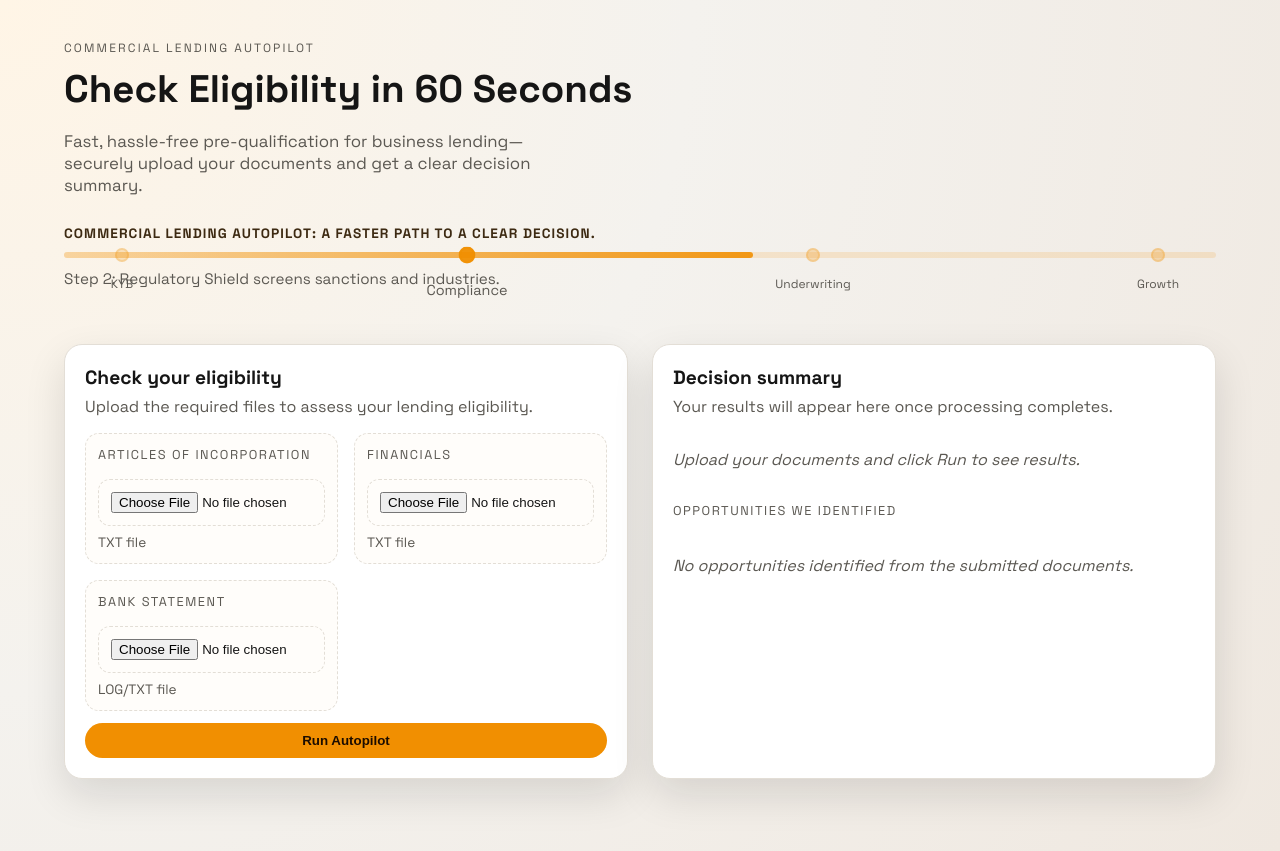
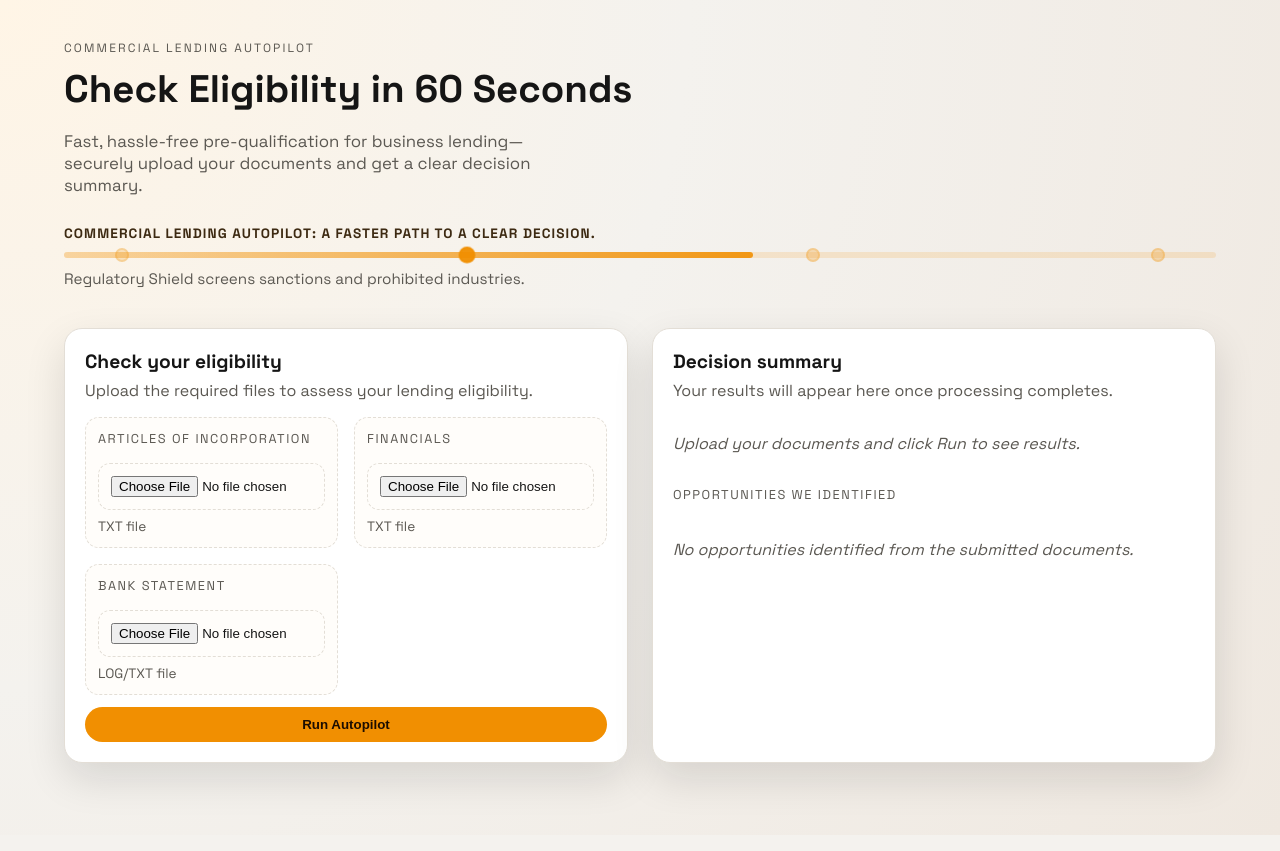
Before and after one commit to ajonescodes/mvp-codex-hackathon, a React (Vite) app in the folder kyb-ui/: page / in a window 1280 px wide. Built offline with nearby package versions, Linux system fonts and the light colour scheme.

Commit message:
Fix autopilot animation text

```diff
--- a/kyb-ui/src/App.jsx
+++ b/kyb-ui/src/App.jsx
@@ -87,23 +87,19 @@ export default function App() {
           <div className="autopilot-line" aria-hidden="true">
             <span className="line-fill" />
             <div className="step-dot step-1">
-              <span>KYB</span>
             </div>
             <div className="step-dot step-2">
-              <span>Compliance</span>
             </div>
             <div className="step-dot step-3">
-              <span>Underwriting</span>
             </div>
             <div className="step-dot step-4">
-              <span>Growth</span>
             </div>
           </div>
           <div className="autopilot-text" aria-live="polite">
-            <span>Step 1: KYB Gatekeeper verifies entity and UBOs.</span>
-            <span>Step 2: Regulatory Shield screens sanctions and industries.</span>
-            <span>Step 3: Credit Underwriter computes EBITDA, DSCR, and decisioning.</span>
-            <span>Step 4: Relationship Sentinel surfaces cross-sell opportunities.</span>
+            <span>KYB Gatekeeper verifies entity and UBOs.</span>
+            <span>Regulatory Shield screens sanctions and prohibited industries.</span>
+            <span>Credit Underwriter computes EBITDA, DSCR, and decisioning.</span>
+            <span>Relationship Sentinel surfaces cross-sell opportunities.</span>
           </div>
         </section>
 
--- a/kyb-ui/src/index.css
+++ b/kyb-ui/src/index.css
@@ -368,15 +368,6 @@ h1 {
   place-items: center;
 }
 
-.step-dot span {
-  position: absolute;
-  top: 26px;
-  font-size: 0.75rem;
-  color: var(--muted);
-  white-space: nowrap;
-  transform: translateX(-50%);
-  left: 50%;
-}
 
 .step-1 {
   left: 5%;
@@ -400,7 +391,7 @@ h1 {
 
 .autopilot-text {
   position: relative;
-  min-height: 44px;
+  min-height: 28px;
   color: var(--muted);
   font-size: 0.95rem;
   overflow: hidden;
```
